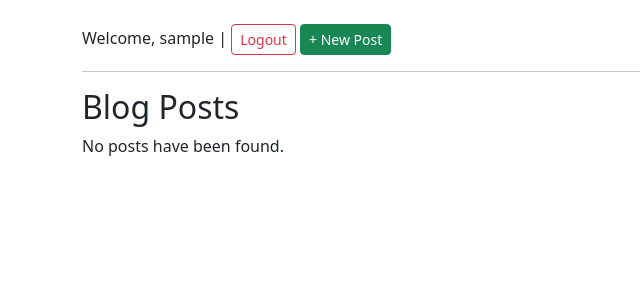
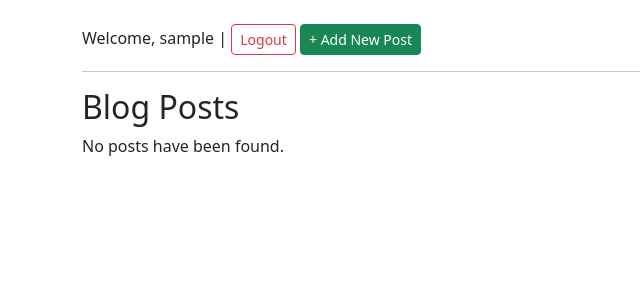
Before and after one commit to acharya100/django-blog, a Django app: page / in a window 1280 px wide. Shown: the top 300 px of the page, without its empty margins (0-640 px from the left). Run offline with Django 5.2, Linux system fonts and the light colour scheme; the visitor is signed in with stand-in values (Sample User, id 1); data that the repository does not hold is empty.

Commit message:
commit made

```diff
--- a/blogproject/blog/templates/index.html
+++ b/blogproject/blog/templates/index.html
@@ -10,7 +10,7 @@
         {% if user.is_authenticated %}
             <p>Welcome, {{ user.username }} |
                 <a href="{% url 'logout' %}" class="btn btn-sm btn-outline-danger">Logout</a>
-                <a href="{% url 'post_create' %}" class="btn btn-sm btn-success">+ New Post</a>
+                <a href="{% url 'post_create' %}" class="btn btn-sm btn-success">+ Add New Post</a>
             </p>
         {% else %}
             <a href="{% url 'login' %}" class="btn btn-primary">Login</a>
```
